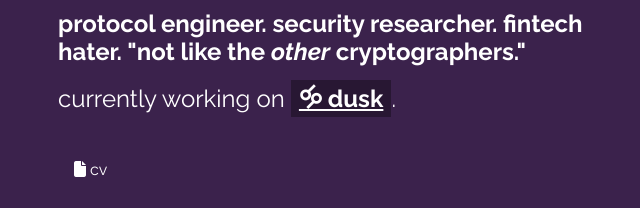
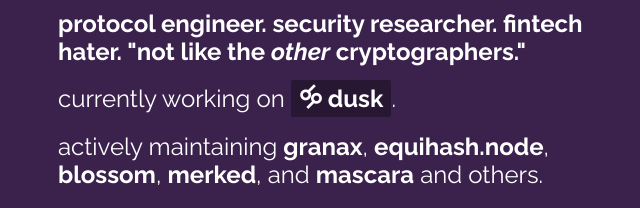
Before and after one commit to 161chihuahuas/161chihuahuas.github.io, a plain HTML site: page index.html in a window 1280 px wide. Shown: the part 205-413 px from the top of the page, without its empty margins (310-950 px from the left). Drawn offline with Linux system fonts and the light colour scheme.

Commit message:
add projects

```diff
--- a/assets/css/custom.css
+++ b/assets/css/custom.css
@@ -22,6 +22,20 @@ section {
 h1 {
   font-size: 3em;
   margin-top: 1rem;
+}
+
+h2 a {
+  text-decoration:none;
+  border-radius: 2px;
+  line-height: 1em;
+  color:#fff;
+  font-weight:bold;
+  /*background:#281733;*/
+  padding:4px 0;
+}
+
+h2 a:hover {
+  text-decoration:underline;
 }
 
 h5 {
--- a/index.html
+++ b/index.html
@@ -16,6 +16,7 @@
         <h1>lily anne</h1>
         <h2>protocol engineer. security researcher. fintech hater. "not like the <em>other</em> cryptographers."</h2>
         <h2 style="font-weight:normal">currently working on <a style="color:#fff;font-weight:bold;background:#281733;padding:4px 8px;" href="https://rundusk.org">🝰 dusk</a>.</h2>
+        <h2 style="font-weight:normal">actively maintaining <a href="granax">granax</a>, <a href="equihash.node">equihash.node</a>, <a href="blossom">blossom</a>, <a href="merked">merked</a>, and <a href="mascara">mascara</a> and others.</h3>
         <ul>
           <li><a href="cv"><i class="fa-solid fa-file"></i> CV</a></li>
           <li><a href="research"><i class="fa-solid fa-book-skull"></i> Research</a></li>
```
